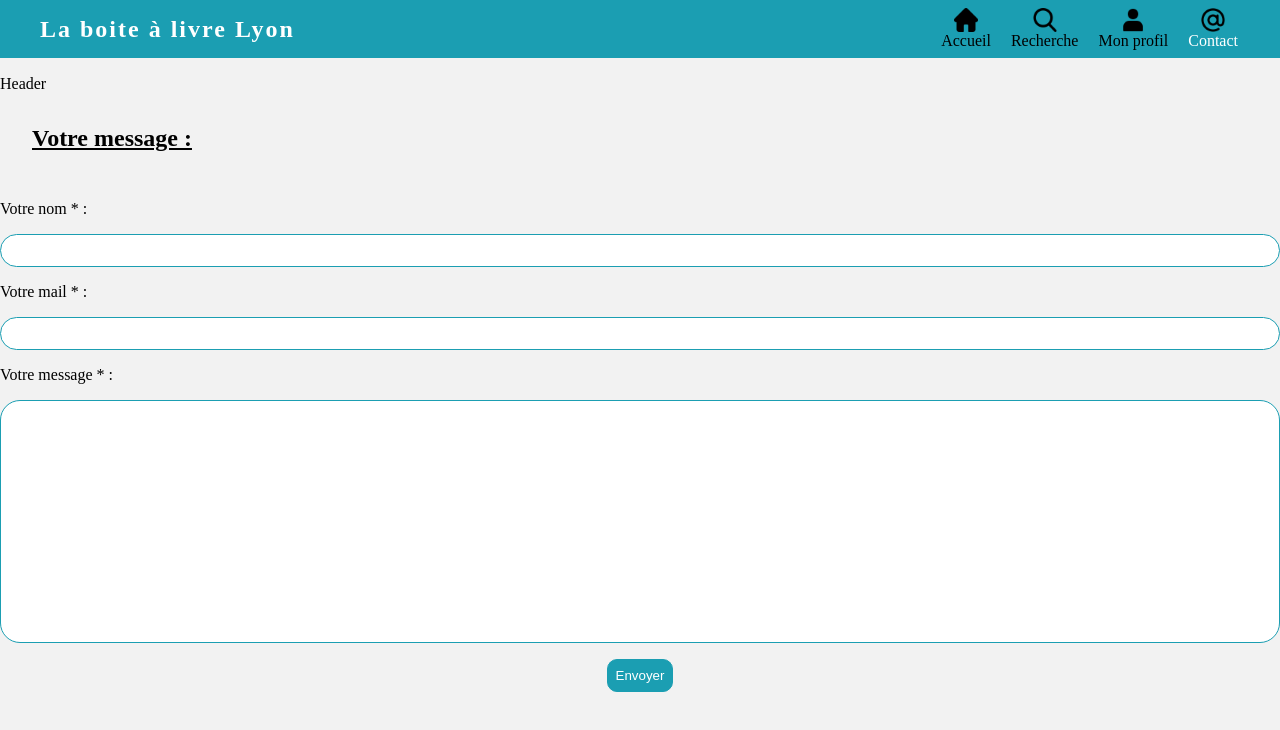
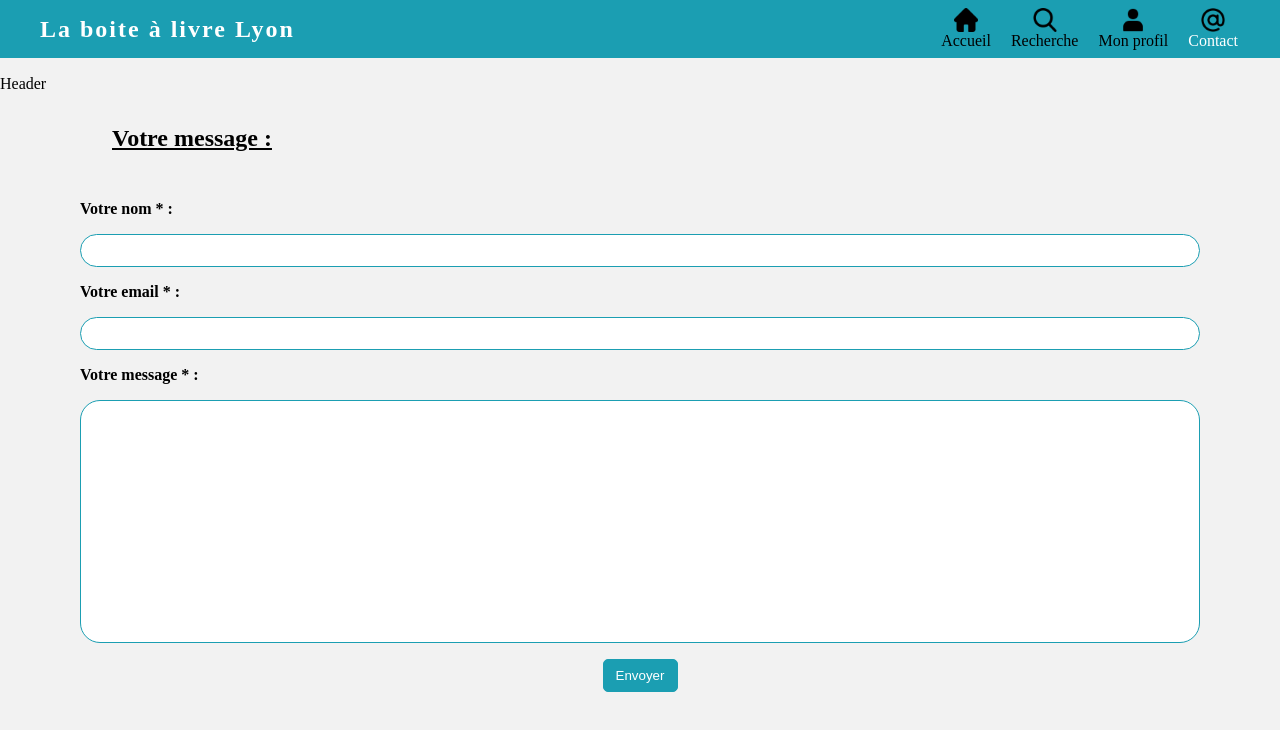
Before and after one commit to JenniferDELEO/lyon-react-mars22-p2g1, a React (Create React App) app: page /form in a window 1280 px wide. Shown: the top 730 px of the page. Built offline with nearby package versions, Linux system fonts and the light colour scheme.

Commit message:
did the toast notification after submitting the form

```diff
--- a/package.json
+++ b/package.json
@@ -13,6 +13,7 @@
     "react-dom": "^18.0.0",
     "react-router-dom": "^6.3.0",
     "react-scripts": "5.0.0",
+    "react-toastify": "^8.2.0",
     "sass": "^1.50.0",
     "tailwind": "^4.0.0",
     "web-vitals": "^2.1.4"
--- a/src/components/FormComponent.jsx
+++ b/src/components/FormComponent.jsx
@@ -1,6 +1,8 @@
 import React, { useRef, useState } from 'react';
+import emailjs from '@emailjs/browser';
+import { ToastContainer, toast } from 'react-toastify';
+import 'react-toastify/dist/ReactToastify.css';
 import '../styles/FormComponent.css';
-import emailjs from '@emailjs/browser';
 
 function FormComponent() {
   const form = useRef();
@@ -22,13 +24,27 @@ function FormComponent() {
           console.log(result.text);
         },
         (error) => {
-          console.log(error.text);
+          console.error(error.text);
         }
       );
-    alert('Merci pour votre message');
+    setName('');
+    setMail('');
+    setMessage('');
+    toast(
+      'Merci pour votre message. Notre équipe vous répondra dès que possible !',
+      {
+        position: 'top-center',
+        autoClose: 5000,
+        hideProgressBar: false,
+        closeOnClick: true,
+        pauseOnHover: true,
+        draggable: true,
+        progress: undefined,
+      }
+    );
   };
   return (
-    <div>
+    <div className="form-section">
       <h2 className="form-title">Votre message :</h2>
       <form ref={form} className="form-component" onSubmit={sendEmail}>
         <label htmlFor="name">Votre nom * :</label>
@@ -39,9 +55,9 @@ function FormComponent() {
           onChange={(event) => setName(event.target.value)}
           required
         />
-        <label htmlFor="mail">Votre mail * :</label>
+        <label htmlFor="mail">Votre email * :</label>
         <input
-          type="text"
+          type="email"
           name="mail"
           value={mail}
           onChange={(event) => setMail(event.target.value)}
@@ -52,14 +68,16 @@ function FormComponent() {
           rows="15"
           cols="40"
           type="text"
+          name="message"
           value={message}
           onChange={(event) => setMessage(event.target.value)}
           required
         />
-        <button type="submit" className="btn-form" onClick={sendEmail}>
+        <button type="submit" className="btn-form">
           Envoyer
         </button>
       </form>
+      <ToastContainer className="toast-container" />
     </div>
   );
 }
--- a/src/styles/FormComponent.css
+++ b/src/styles/FormComponent.css
@@ -1,3 +1,7 @@
+.form-section {
+  margin: 0 80px;
+}
+
 .form-title {
   text-decoration: underline;
   margin: 32px;
@@ -10,6 +14,7 @@
 
 .form-component label {
   margin: 16px 0;
+  font-weight: bold;
 }
 
 .form-component input,
@@ -28,8 +33,15 @@
   display: block;
   background-color: rgba(27, 158, 178, 1);
   border: 1px solid rgba(27, 158, 178, 1);
-  border-radius: 10px;
+  border-radius: 5px;
   padding: 8px;
   color: white;
   cursor: pointer;
+  width: 75px;
 }
+
+@media screen and (min-width: 650px) {
+  .toast-container {
+    width: 500px;
+  }
+}
```
Also changed, not shown: 1 other file (tests, documents, lock files or other folders).
